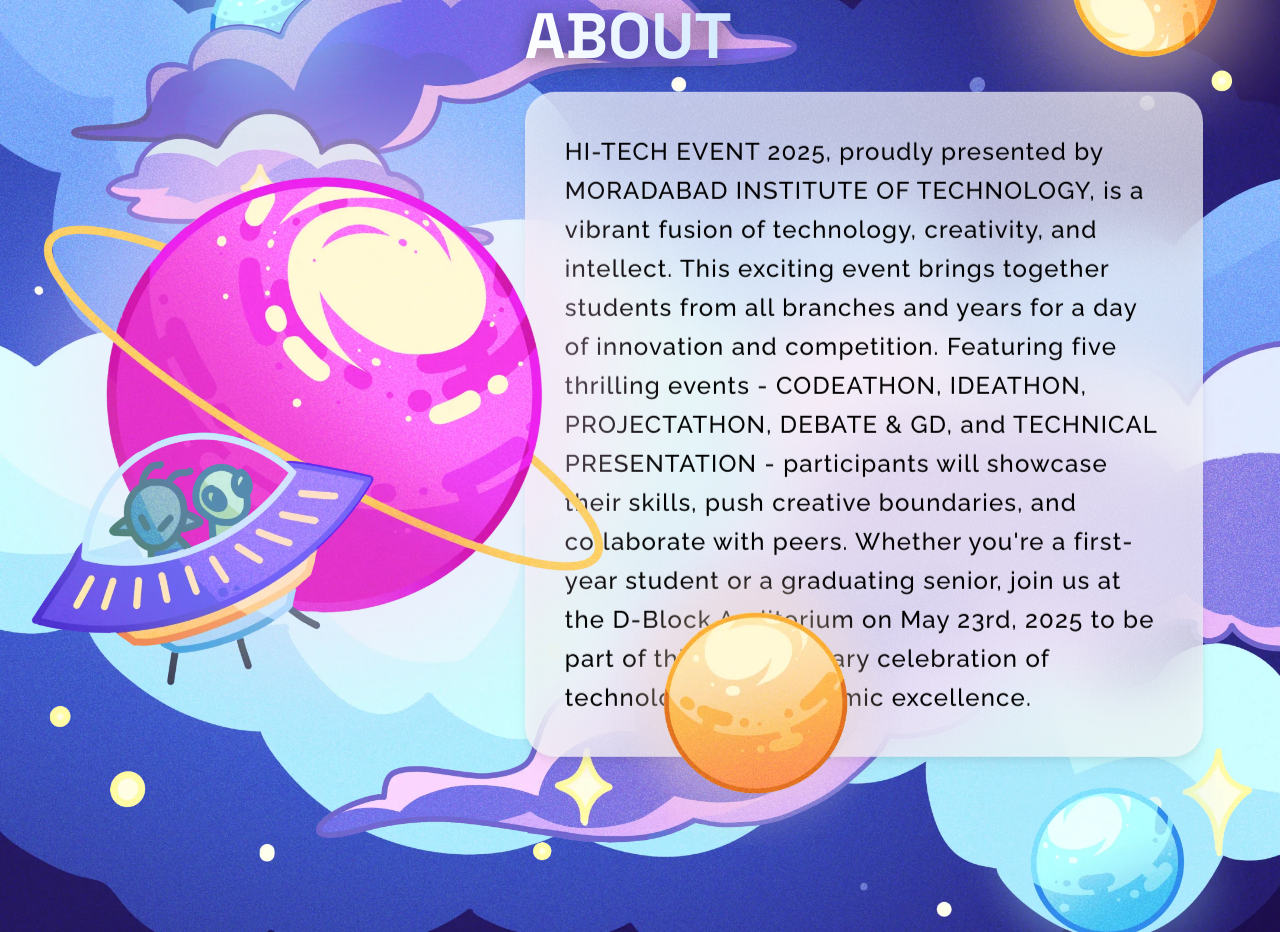
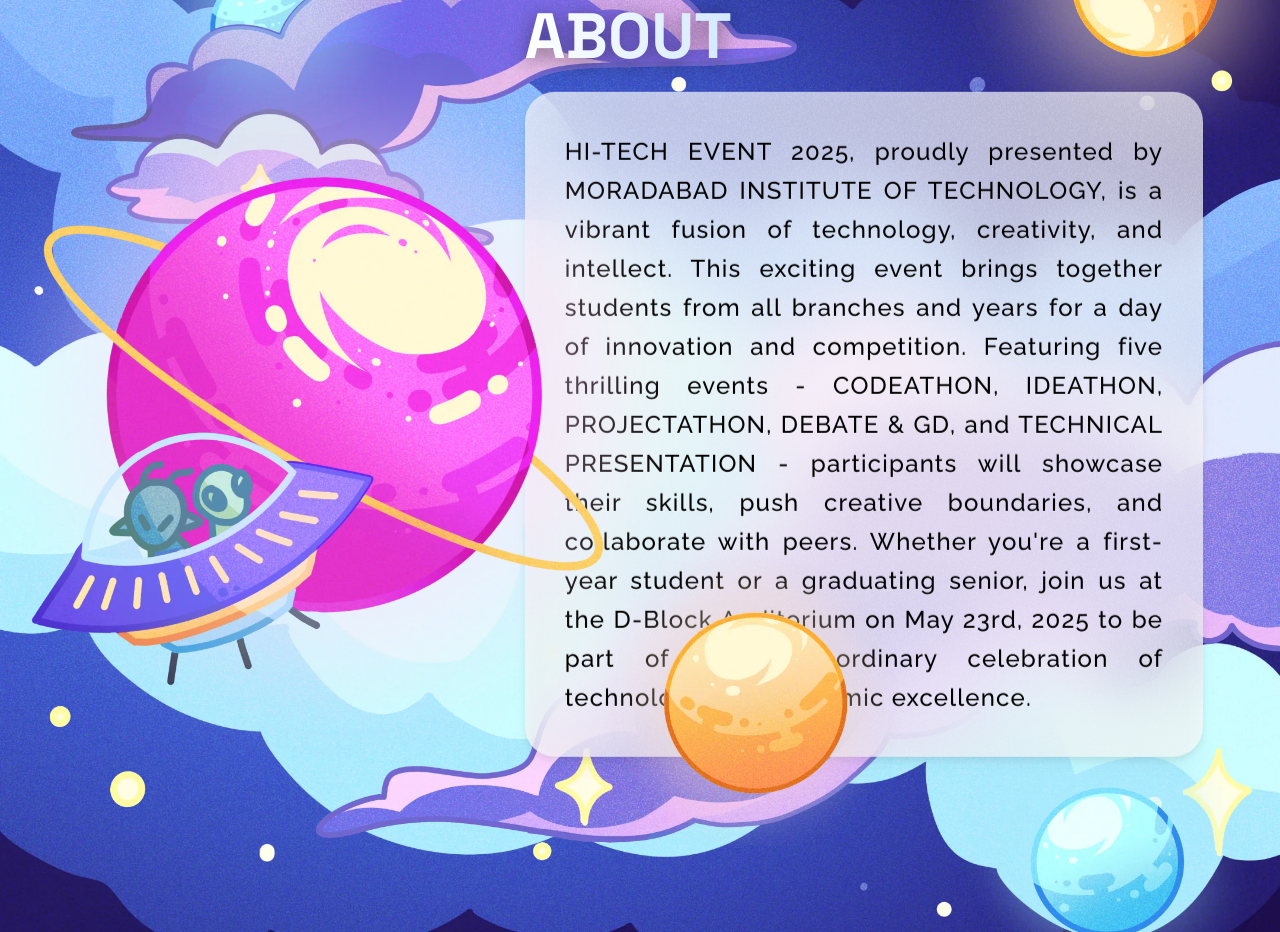
Before and after one commit to abhishekbansal2312/Mit-high-tech, a Next.js app in the folder mit-hightech/: page / in a window 1280 px wide. Shown: the part 1560-2492 px from the top of the page. Built offline with nearby package versions, Linux system fonts and the light colour scheme.

Commit message:
Refactor text alignment in AboutContent component for improved readability

```diff
--- a/mit-hightech/src/app/sections/1-about/content.jsx
+++ b/mit-hightech/src/app/sections/1-about/content.jsx
@@ -40,7 +40,7 @@
           transition={{ duration: 1.5, ease: "easeOut" }}
           className={`${raleway.className} p-5 md:p-10 bg-[#ffffffaa] backdrop-blur-[33px] drop-shadow-lg rounded-[16px] md:rounded-[30px]`}
         >
-          <p className="text-body font-medium text-black">
+          <p className="text-body font-medium text-black text-justify">
             HI-TECH EVENT 2025, proudly presented by MORADABAD INSTITUTE OF TECHNOLOGY, is a vibrant fusion of technology, creativity, and intellect. This exciting event brings together students from all branches and years for a day of innovation and competition. Featuring five thrilling events - CODEATHON, IDEATHON, PROJECTATHON, DEBATE & GD, and TECHNICAL PRESENTATION - participants will showcase their skills, push creative boundaries, and collaborate with peers. Whether you&apos;re a first-year student or a graduating senior, join us at the D-Block Auditorium on May 23rd, 2025 to be part of this extraordinary celebration of technology and academic excellence.
           </p>
         </motion.div>
```
